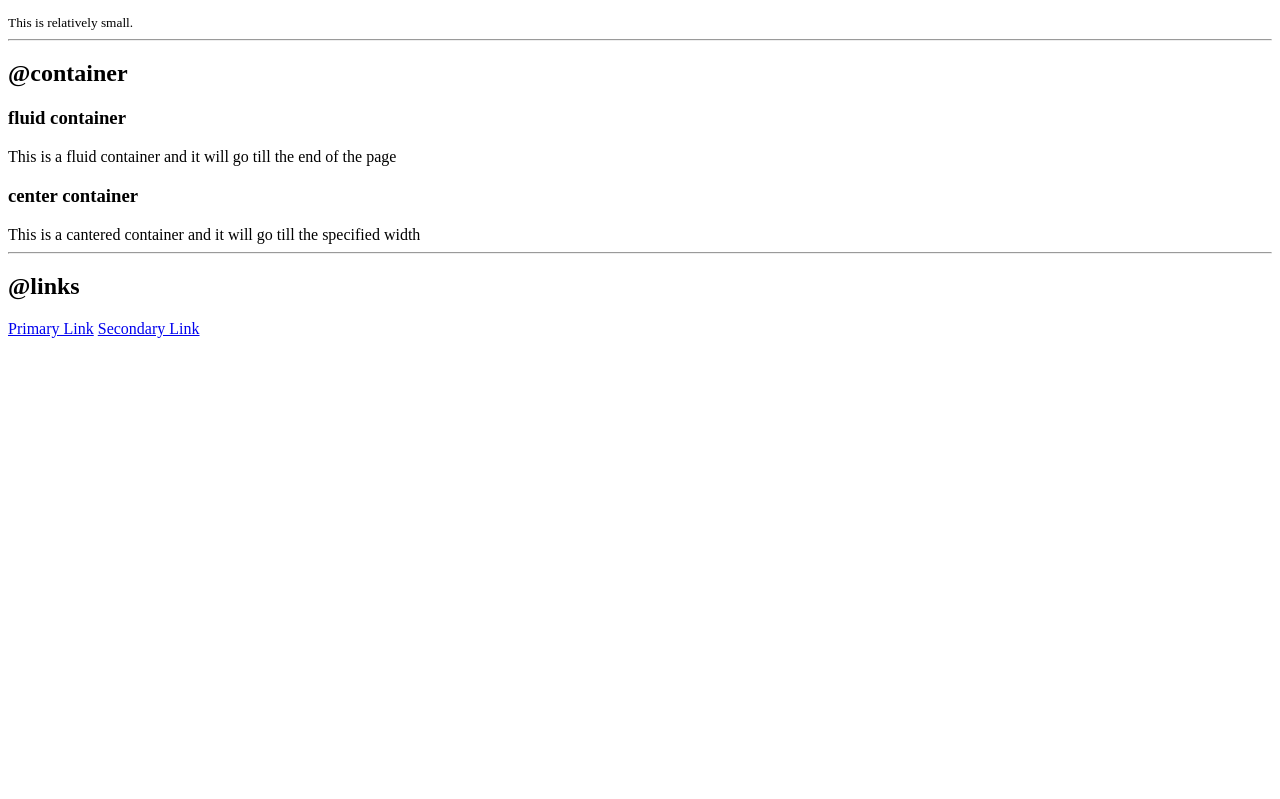
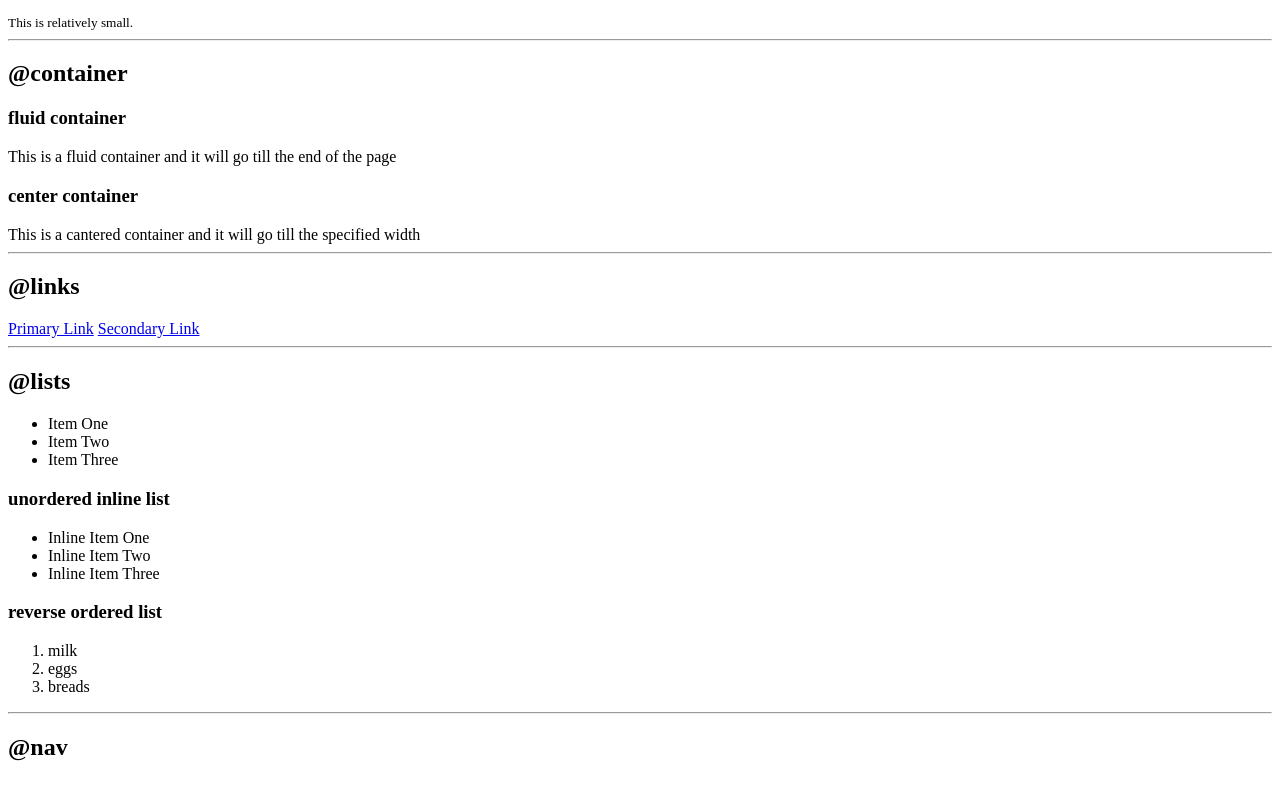
Before and after one commit to rishmi5h/component-library, a plain HTML site: page index.html in a window 1280 px wide. Shown: the part 311-1110 px from the top of the page. Before the commit the page ends 800 px from the top, so only its background shows below. Drawn offline with Linux system fonts and the light colour scheme.

Commit message:
untill list

```diff
--- a/index.html
+++ b/index.html
@@ -36,5 +36,38 @@
 
     <a href="#">Primary Link</a>
     <a href="#">Secondary Link</a>
+
+    <hr>
+
+    <h2>@lists</h2>
+
+    <ul>
+        <li>Item One</li>
+        <li>Item Two</li>
+        <li>Item Three</li>
+
+    </ul>
+
+    <h3>unordered inline list</h3>
+
+    <ul>
+        <li>Inline Item One</li>
+        <li>Inline Item Two</li>
+        <li>Inline Item Three</li>
+    </ul>
+
+    <h3>reverse ordered list
+    </h3>
+
+    <ol>
+        <li>milk</li>
+        <li>eggs</li>
+        <li>breads</li>
+    </ol>
+
+    <hr>
+    <h2>@nav</h2>
+
+    <div style="height: 100px;"></div>
 </body>
 </html>
```
